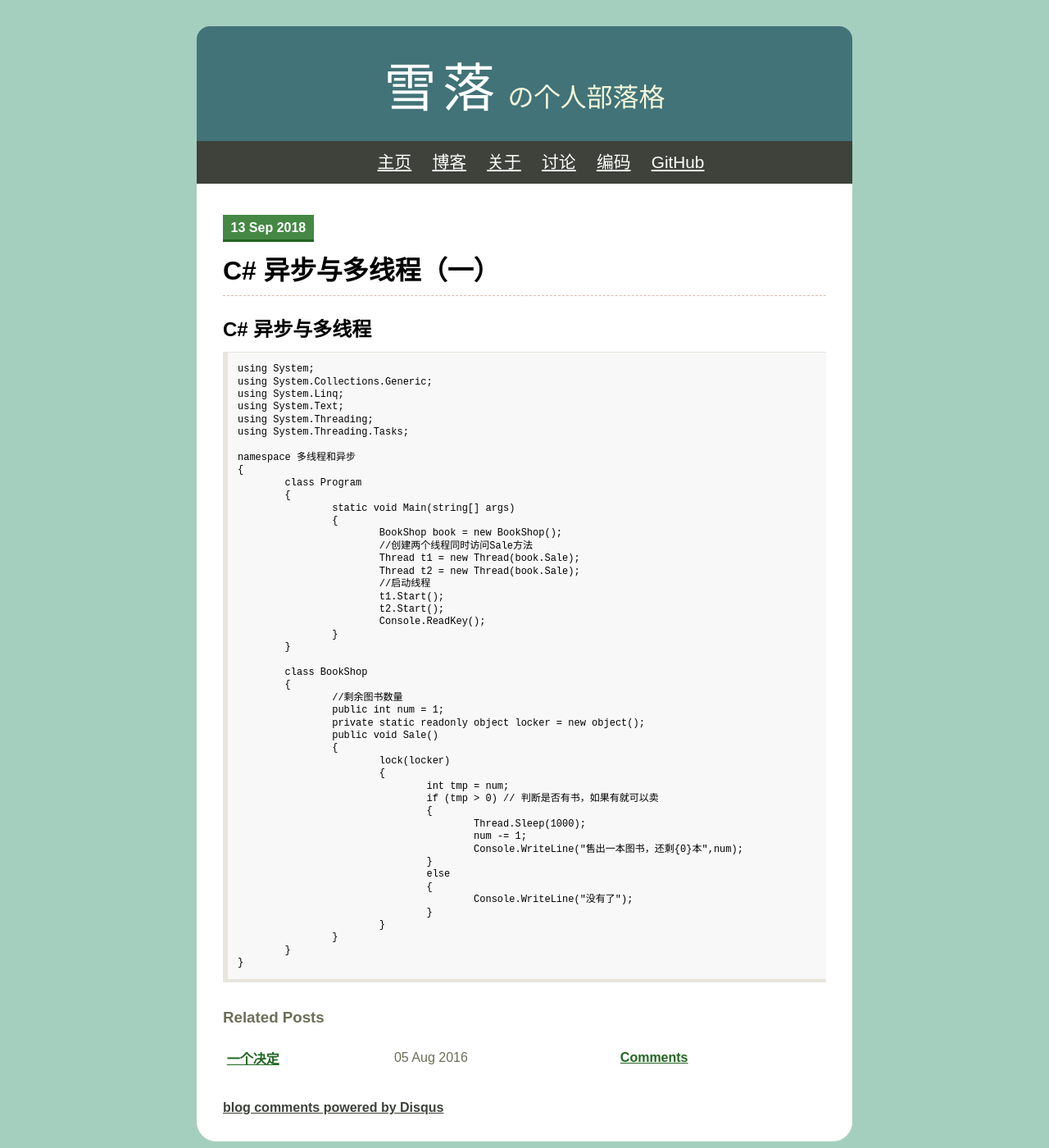
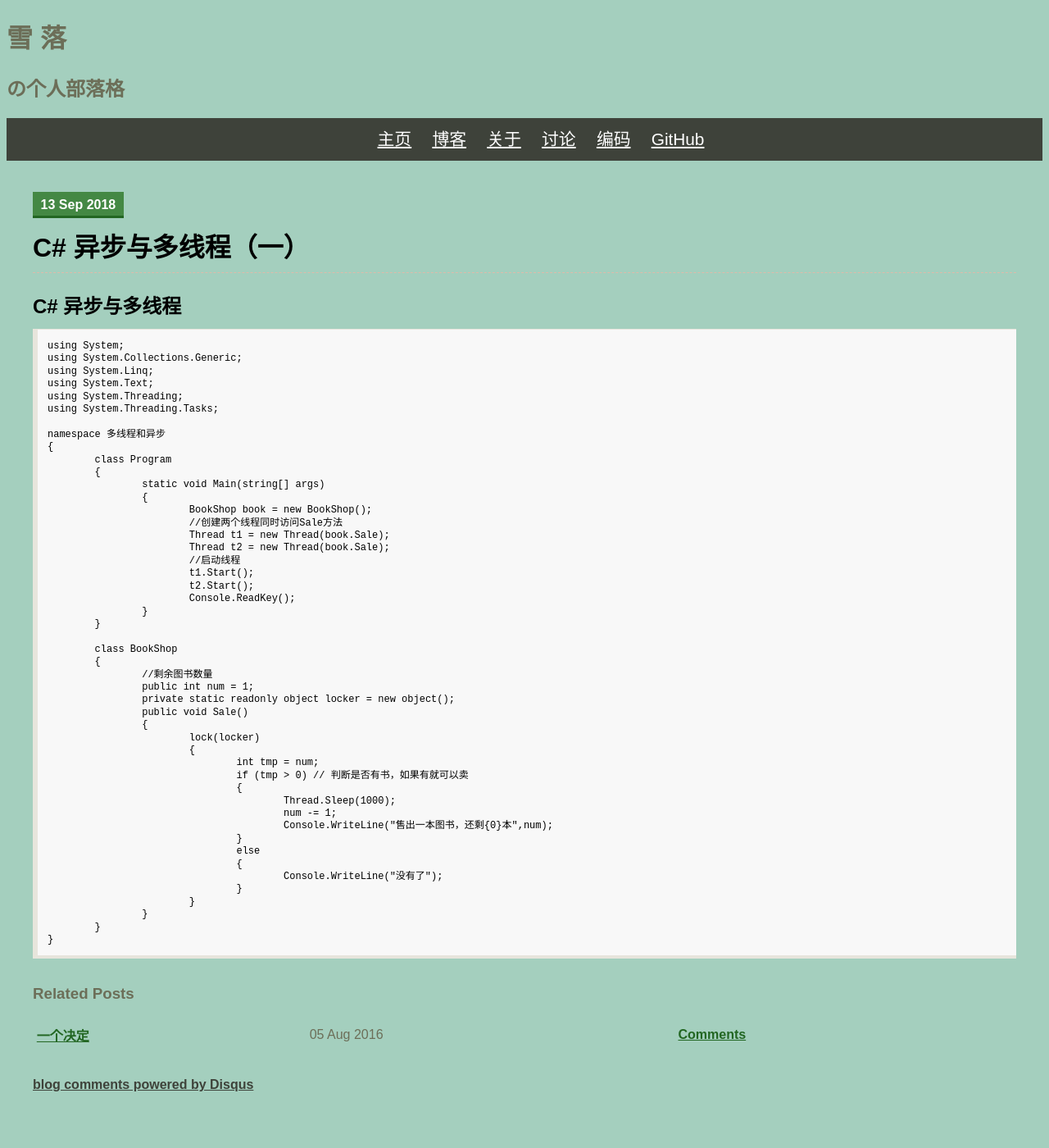
Before and after one commit to Rinaloving/Rinaloving.github.io, a Jekyll site: the page built from _posts/2018-09-13-测试博客.md, in a window 1280 px wide. Shown: the whole page at 82% size. Built offline with Jekyll 4.4.1, drawn with Linux system fonts in a browser that asks for light colours; comment, search, counter and statistics services are not loaded; after the commit the page ends 1372 px from its top, so only the background shows below that.

Commit message:
更新页面布局

```diff
--- a/_layouts/master.html
+++ b/_layouts/master.html
@@ -11,8 +11,9 @@
     <link rel='alternate' type='application/rss+xml' href='http://feeds.feedburner.com/JoinTheConversation' />
   </head>
   <body>
-    <div id='wrapper'>
-      <div id='header'>
+    <!-- <div id='wrapper'> -->
+	<div id=''>
+      <div id=''>
         <h1>雪 落</h1>
         <h2>の个人部落格</h2>
       </div>
```
